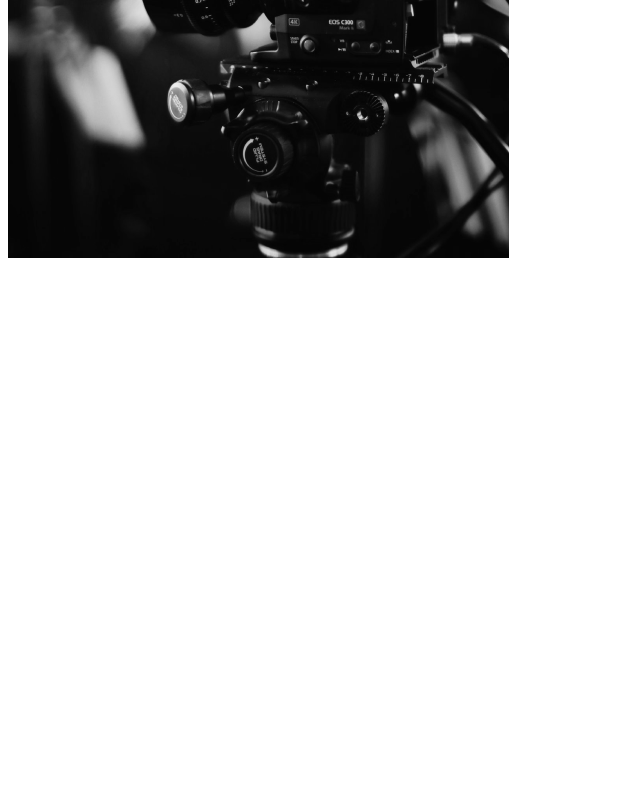
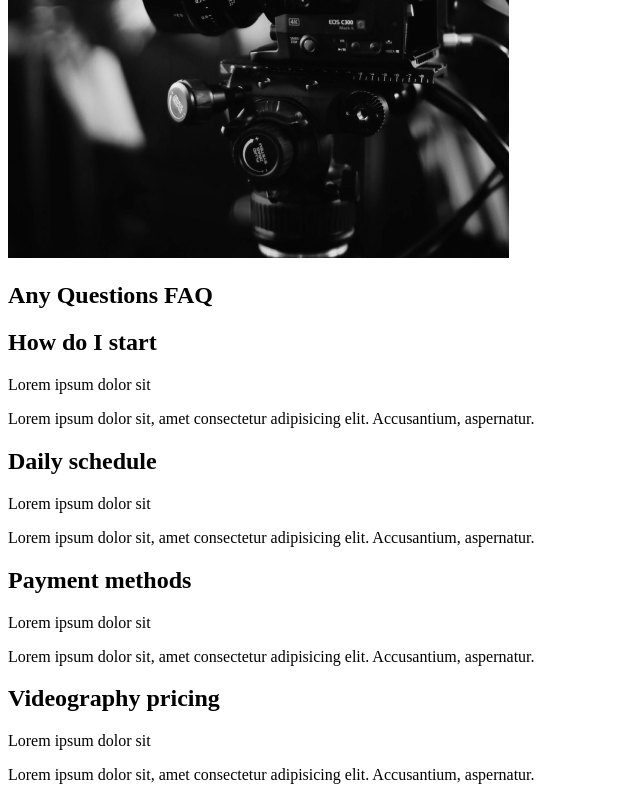
Before and after one commit to YasinAdan/photomaze, a React (Create React App) app: page / in a window 1280 px wide. Shown: the part 2124-2924 px from the top of the page, without its empty margins (0-640 px from the left). Before the commit the page ends 2394 px from the top, so only its background shows below. Built offline with nearby package versions, Linux system fonts and the light colour scheme.

Commit message:
faq section

```diff
--- a/src/components/faqSection.jsx
+++ b/src/components/faqSection.jsx
@@ -1,9 +1,40 @@
-import React from 'react'
+import React from 'react';
 
-function faq() {
+
+const FaqSection = () => {
   return (
-    <div>faq</div>
+    <div className="faq">
+      <h2>Any Questions <span>FAQ</span></h2>
+      <div className="question">
+        <h2>How do I start</h2>
+        <div className="answer">
+          <p>Lorem ipsum dolor sit</p>
+          <p>Lorem ipsum dolor sit, amet consectetur adipisicing elit. Accusantium, aspernatur.</p>
+        </div>
+      </div>
+      <div className="question">
+        <h2>Daily schedule</h2>
+        <div className="answer">
+          <p>Lorem ipsum dolor sit</p>
+          <p>Lorem ipsum dolor sit, amet consectetur adipisicing elit. Accusantium, aspernatur.</p>
+        </div>
+      </div>
+      <div className="question">
+        <h2>Payment methods</h2>
+        <div className="answer">
+          <p>Lorem ipsum dolor sit</p>
+          <p>Lorem ipsum dolor sit, amet consectetur adipisicing elit. Accusantium, aspernatur.</p>
+        </div>
+      </div>
+      <div className="question">
+        <h2>Videography pricing</h2>
+        <div className="answer">
+          <p>Lorem ipsum dolor sit</p>
+          <p>Lorem ipsum dolor sit, amet consectetur adipisicing elit. Accusantium, aspernatur.</p>
+        </div>
+      </div>
+    </div>
   )
 }
 
-export default faq
+export default FaqSection;
--- a/src/pages/about.jsx
+++ b/src/pages/about.jsx
@@ -1,6 +1,8 @@
-import React from 'react'
-import AboutUS from '../components/aboutSection'
-import Services from '../components/servicesSection'
+import React from 'react';
+// component imports
+import AboutUS from '../components/AboutSection'
+import Services from '../components/ServicesSection'
+import FaqSection from './../components/FaqSection';
 
 
 const AboutPage =  () => {
@@ -8,6 +10,7 @@ return (
     <>
         <AboutUS />
         <Services />
+        <FaqSection />
     </>
 )
 }
```
